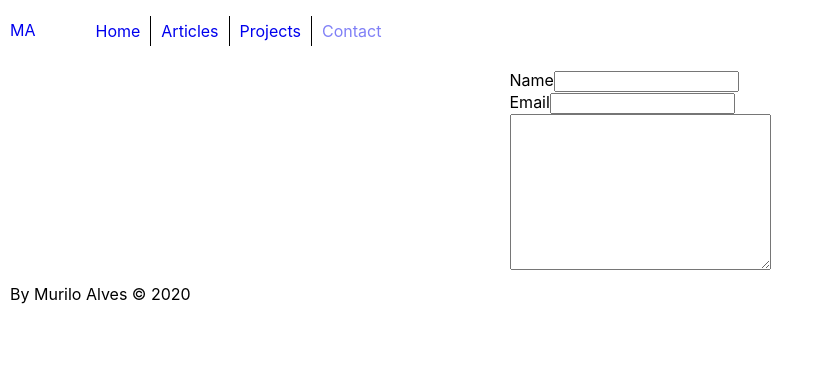
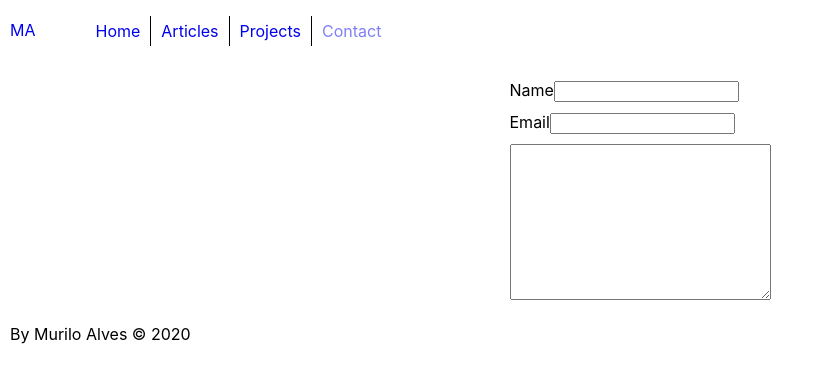
Before and after one commit to muriloreis3/my-portfolio-frontend, a React (Create React App) app: page /contact in a window 1280 px wide. Shown: the top 382 px of the page, without its empty margins (0-823 px from the left). Built offline with nearby package versions, Linux system fonts and the light colour scheme.

Commit message:
Fixing formGroup class on contact

```diff
--- a/src/components/Contact/Contact.js
+++ b/src/components/Contact/Contact.js
@@ -6,15 +6,15 @@ export default function Contact(props) {
     return (
         <div className={classes.Contact}>
             <div className='wrapper'>
-                <div className={classes.formGroup}>
+                <div className="formGroup">
                     <label>Name</label>
                     <input type="text" name="name" id="name"/>
                 </div>
-                <div className={classes.formGroup}>
+                <div className="formGroup">
                     <label>Email</label>
                     <input type="email" name="email" id="email"/>
                 </div>
-                <div className={classes.formGroup}>
+                <div className="formGroup">
                     <textarea name="content" id="content" cols="30" rows="10"></textarea>
                 </div>
             </div>
```
